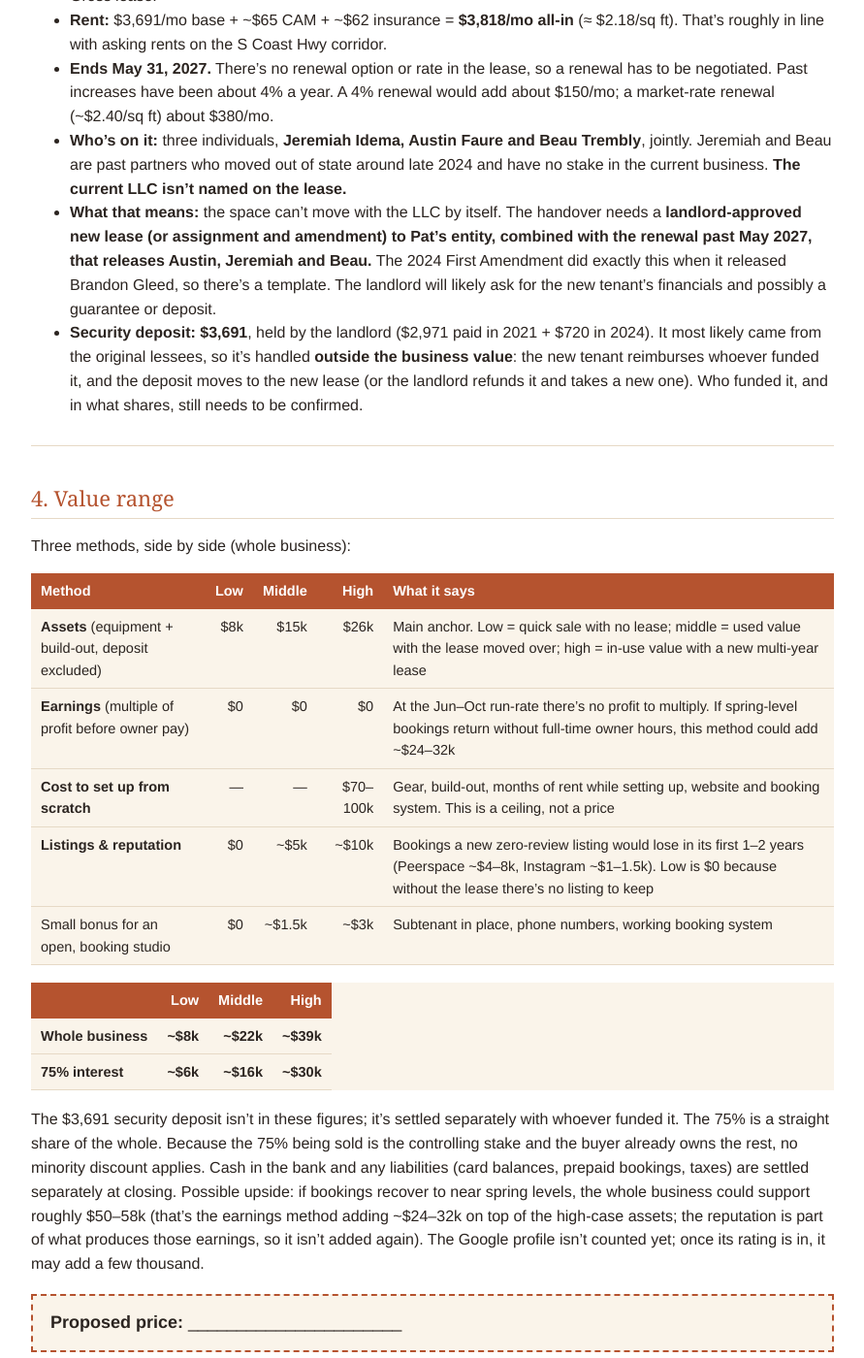
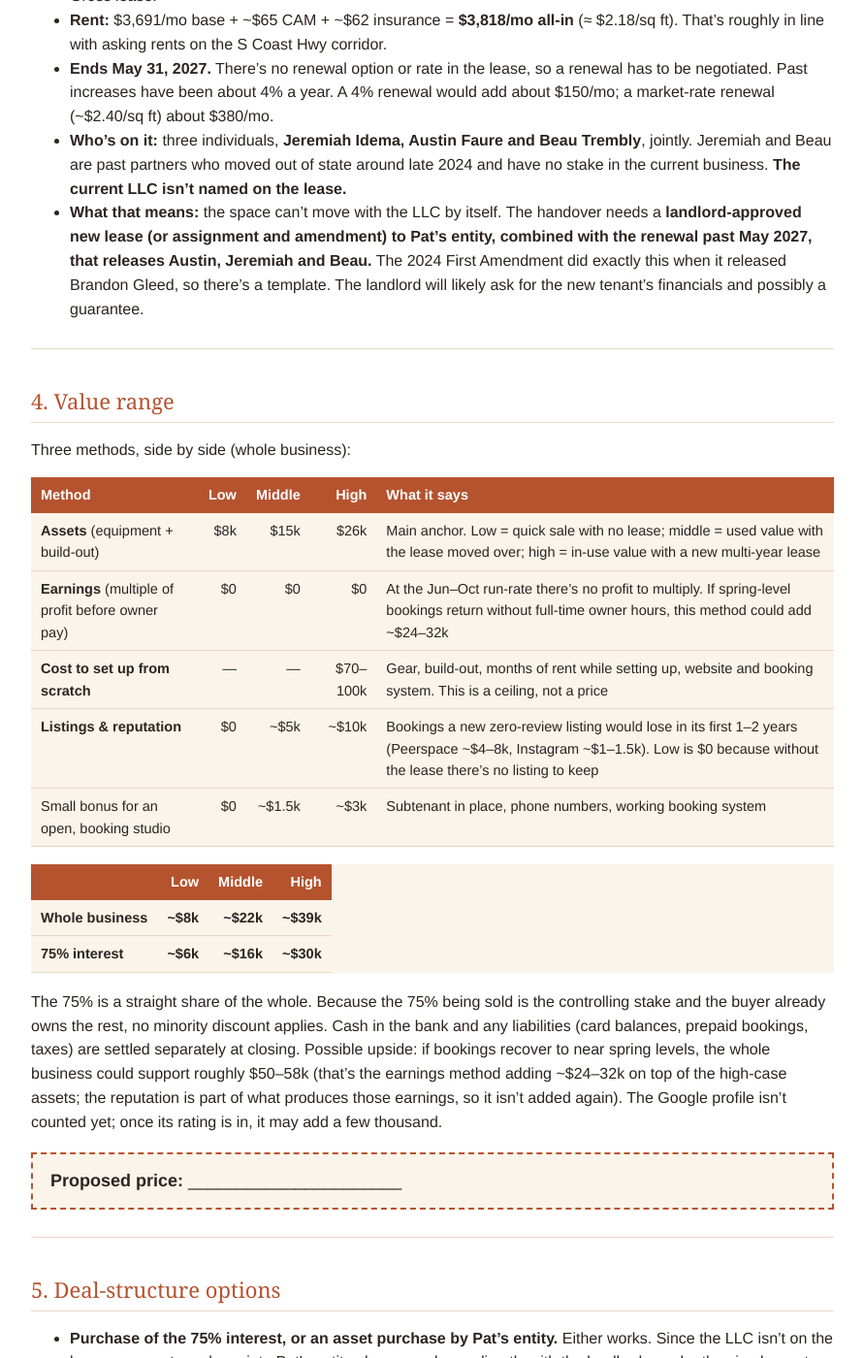
Before and after one commit to amigostudios/amigo-handoff, a Jekyll site: the page built from valuation.md, in a window 1280 px wide and 1400 px high, scrolled down 2588 px. Shown: the whole window at 97% size, without its empty margins (194-1085 px from the left). Built offline with Jekyll 4.4.1, drawn with Linux system fonts in a browser that asks for light colours; some of the changed text lies outside the part shown.

Commit message:
Remove security deposit mentions; update Peerspace transfer line
Co-Authored-By: Claude Opus 5.5 <noreply@anthropic.com>

```diff
--- a/valuation.md
+++ b/valuation.md
@@ -74,8 +74,7 @@ Renaming a listing or handle on the same account keeps its reviews and followers
 - **Rent:** $3,691/mo base + ~$65 CAM + ~$62 insurance = **$3,818/mo all-in** (≈ $2.18/sq ft). That's roughly in line with asking rents on the S Coast Hwy corridor.
 - **Ends May 31, 2027.** There's no renewal option or rate in the lease, so a renewal has to be negotiated. Past increases have been about 4% a year. A 4% renewal would add about $150/mo; a market-rate renewal (~$2.40/sq ft) about $380/mo.
 - **Who's on it:** three individuals, **Jeremiah Idema, Austin Faure and Beau Trembly**, jointly. Jeremiah and Beau are past partners who moved out of state around late 2024 and have no stake in the current business. **The current LLC isn't named on the lease.**
-- **What that means:** the space can't move with the LLC by itself. The handover needs a **landlord-approved new lease (or assignment and amendment) to Pat's entity, combined with the renewal past May 2027, that releases Austin, Jeremiah and Beau.** The 2024 First Amendment did exactly this when it released Brandon Gleed, so there's a template. The landlord will likely ask for the new tenant's financials and possibly a guarantee or deposit.
-- **Security deposit: $3,691**, held by the landlord ($2,971 paid in 2021 + $720 in 2024). It most likely came from the original lessees, so it's handled **outside the business value**: the new tenant reimburses whoever funded it, and the deposit moves to the new lease (or the landlord refunds it and takes a new one). Who funded it, and in what shares, still needs to be confirmed.
+- **What that means:** the space can't move with the LLC by itself. The handover needs a **landlord-approved new lease (or assignment and amendment) to Pat's entity, combined with the renewal past May 2027, that releases Austin, Jeremiah and Beau.** The 2024 First Amendment did exactly this when it released Brandon Gleed, so there's a template. The landlord will likely ask for the new tenant's financials and possibly a guarantee.
 
 ---
 
@@ -85,7 +84,7 @@ Three methods, side by side (whole business):
 
 | Method | Low | Middle | High | What it says |
 |---|---:|---:|---:|---|
-| **Assets** (equipment + build-out, deposit excluded) | $8k | $15k | $26k | Main anchor. Low = quick sale with no lease; middle = used value with the lease moved over; high = in-use value with a new multi-year lease |
+| **Assets** (equipment + build-out) | $8k | $15k | $26k | Main anchor. Low = quick sale with no lease; middle = used value with the lease moved over; high = in-use value with a new multi-year lease |
 | **Earnings** (multiple of profit before owner pay) | $0 | $0 | $0 | At the Jun–Oct run-rate there's no profit to multiply. If spring-level bookings return without full-time owner hours, this method could add ~$24–32k |
 | **Cost to set up from scratch** | — | — | $70–100k | Gear, build-out, months of rent while setting up, website and booking system. This is a ceiling, not a price |
 | **Listings & reputation** | $0 | ~$5k | ~$10k | Bookings a new zero-review listing would lose in its first 1–2 years (Peerspace ~$4–8k, Instagram ~$1–1.5k). Low is $0 because without the lease there's no listing to keep |
@@ -96,7 +95,7 @@ Three methods, side by side (whole business):
 | **Whole business** | **~$8k** | **~$22k** | **~$39k** |
 | **75% interest** | **~$6k** | **~$16k** | **~$30k** |
 
-The $3,691 security deposit isn't in these figures; it's settled separately with whoever funded it. The 75% is a straight share of the whole. Because the 75% being sold is the controlling stake and the buyer already owns the rest, no minority discount applies. Cash in the bank and any liabilities (card balances, prepaid bookings, taxes) are settled separately at closing. Possible upside: if bookings recover to near spring levels, the whole business could support roughly $50–58k (that's the earnings method adding ~$24–32k on top of the high-case assets; the reputation is part of what produces those earnings, so it isn't added again). The Google profile isn't counted yet; once its rating is in, it may add a few thousand.
+The 75% is a straight share of the whole. Because the 75% being sold is the controlling stake and the buyer already owns the rest, no minority discount applies. Cash in the bank and any liabilities (card balances, prepaid bookings, taxes) are settled separately at closing. Possible upside: if bookings recover to near spring levels, the whole business could support roughly $50–58k (that's the earnings method adding ~$24–32k on top of the high-case assets; the reputation is part of what produces those earnings, so it isn't added again). The Google profile isn't counted yet; once its rating is in, it may add a few thousand.
 
 <div class="price"><strong>Proposed price:</strong> ______________________</div>
 
@@ -115,13 +114,12 @@ The $3,691 security deposit isn't in these figures; it's settled separately with
 ## 6. Next steps and open items
 
 1. **Landlord conversation:** a new lease or assignment to Pat's entity past May 31, 2027, at what rent and term, releasing Austin, Jeremiah and Beau. Everything else depends on this.
-2. **Security deposit:** confirm who funded the $2,971 (2021) and $720 (2024) payments, and agree how they're reimbursed.
-3. **Revenue history:** prior-year Stripe and Peerspace data (Nov 2025 – Feb 2026 and spring 2025), a Stripe breakdown of rental vs services, and the full November 2026 numbers.
-4. **Equipment walk-through:** confirm what stays, what belongs to Pat, and what isn't needed. Get real used prices on the larger lights if they matter.
-5. **Costs and obligations outside Mercury:** business insurance, tax prep, the California LLC tax, the three failed ClckPay/SDCCPM payments ($3,930.78; confirm nothing is owed), prepaid bookings and card balances.
-6. **Subtenant:** the sublease document, the landlord's consent, the end date, and any subtenant deposit.
-7. **Transfers:** confirm with Peerspace whose host account the listings sit under (the podcast listing shows "Michael B.") and that it can move to Pat's entity with the reviews; capture the Google rating. Then hand over the Google Business Profile, phone numbers, Peerspace host account, Instagram (renamed, not new), ShareGrid if wanted, Google Ads, Bookabl, Innago, domain and redirect, booking-system license, and the forward from amigostudiosoceanside.com to the new brand.
-8. **Paperwork:** check the operating agreement's buyout terms, then do the purchase agreement and the lease documents together. Get short written confirmations from Jeremiah and Beau that they hold no interest in the current business.
+2. **Revenue history:** prior-year Stripe and Peerspace data (Nov 2025 – Feb 2026 and spring 2025), a Stripe breakdown of rental vs services, and the full November 2026 numbers.
+3. **Equipment walk-through:** confirm what stays, what belongs to Pat, and what isn't needed. Get real used prices on the larger lights if they matter.
+4. **Costs and obligations outside Mercury:** business insurance, tax prep, the California LLC tax, the three failed ClckPay/SDCCPM payments ($3,930.78; confirm nothing is owed), prepaid bookings and card balances.
+5. **Subtenant:** the sublease document, the landlord's consent, and the end date.
+6. **Transfers:** the Peerspace host account is a shared login, so swap its email and payout to Pat (reviews stay with it). Then hand over the Google Business Profile, phone numbers, Peerspace host account, Instagram (renamed, not new), ShareGrid if wanted, Google Ads, Bookabl, Innago, domain and redirect, booking-system license, and the forward from amigostudiosoceanside.com to the new brand.
+7. **Paperwork:** check the operating agreement's buyout terms, then do the purchase agreement and the lease documents together. Get short written confirmations from Jeremiah and Beau that they hold no interest in the current business.
 
 
 ---
```
Also changed, not shown: agreement.md (+0 -7 lines), 1 other file.
